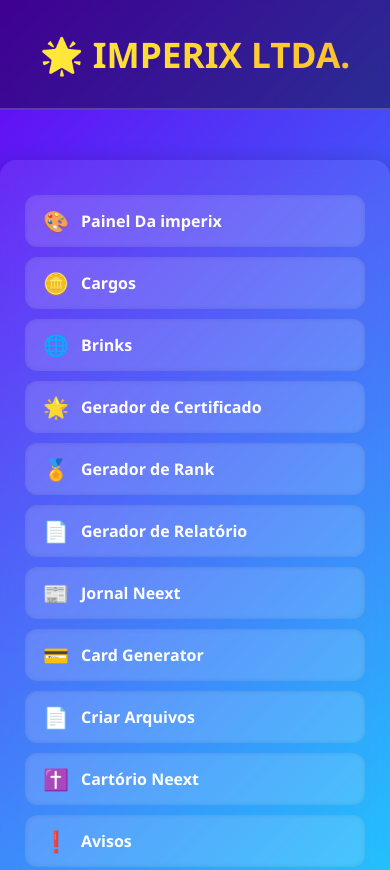
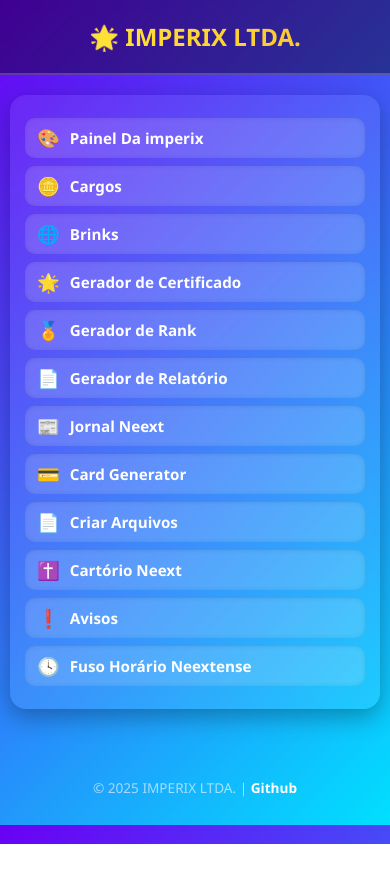
Before and after one commit to WEDXISz/Site-c.i.a, a plain HTML site: page menu.html in a window 390 px wide. Shown: the top 870 px of the page. After the commit the page ends 844 px from the top, so only its background shows below. Drawn offline with Linux system fonts and the light colour scheme.

Commit message:
menu.html

```diff
--- a/menu.html
+++ b/menu.html
@@ -2,8 +2,13 @@
 <html lang="pt-br">
 <head>
 <meta charset="UTF-8">
+<meta name="viewport" content="width=device-width, initial-scale=1.0">
 <title>IMPERIX LTDA.</title>
 <style>
+  * {
+    box-sizing: border-box;
+  }
+
   body {
     font-family: 'Segoe UI', Tahoma, Geneva, Verdana, sans-serif;
     background: linear-gradient(135deg, #6a00f4, #00e0ff);
@@ -14,7 +19,7 @@
 
   header {
     background: rgba(0, 0, 0, 0.4);
-    padding: 30px;
+    padding: 20px;
     text-align: center;
     backdrop-filter: blur(6px);
     border-bottom: 2px solid rgba(255, 255, 255, 0.2);
@@ -22,7 +27,7 @@
 
   header h1 {
     margin: 0;
-    font-size: 2.2em;
+    font-size: 1.8em;
     font-weight: 700;
     background: linear-gradient(90deg, #ffeb3b, #fbc02d);
     -webkit-background-clip: text;
@@ -30,27 +35,22 @@
   }
 
   .menu {
-    max-width: 450px;
-    margin: 50px auto;
+    max-width: 400px;
+    margin: 30px auto;
     background: rgba(255, 255, 255, 0.08);
     border-radius: 16px;
-    padding: 25px;
+    padding: 20px;
     box-shadow: 0 8px 25px rgba(0, 0, 0, 0.3);
     backdrop-filter: blur(8px);
-    transition: transform 0.3s;
-  }
-
-  .menu:hover {
-    transform: scale(1.02);
   }
 
   .menu a {
     display: flex;
     align-items: center;
     background: rgba(255, 255, 255, 0.15);
-    margin: 10px 0;
-    padding: 12px 18px;
-    border-radius: 12px;
+    margin: 8px 0;
+    padding: 10px 14px;
+    border-radius: 10px;
     text-decoration: none;
     color: #fff;
     font-weight: 600;
@@ -59,21 +59,21 @@
   }
 
   .menu a span {
-    margin-right: 12px;
-    font-size: 1.3em;
+    margin-right: 10px;
+    font-size: 1.2em;
   }
 
   .menu a:hover {
     background: rgba(255, 255, 255, 0.25);
-    transform: translateX(10px);
+    transform: translateX(8px);
   }
 
   footer {
     text-align: center;
-    padding: 20px;
-    margin-top: 60px;
+    padding: 15px;
+    margin-top: 40px;
     color: rgba(255,255,255,0.6);
-    font-size: 0.9em;
+    font-size: 0.85em;
   }
 
   footer a {
@@ -84,6 +84,23 @@
 
   footer a:hover {
     text-decoration: underline;
+  }
+
+  /* Responsivo */
+  @media (max-width: 500px) {
+    header h1 {
+      font-size: 1.5em;
+    }
+
+    .menu {
+      margin: 20px 10px;
+      padding: 15px;
+    }
+
+    .menu a {
+      padding: 8px 12px;
+      font-size: 0.95em;
+    }
   }
 </style>
 </head>
```
